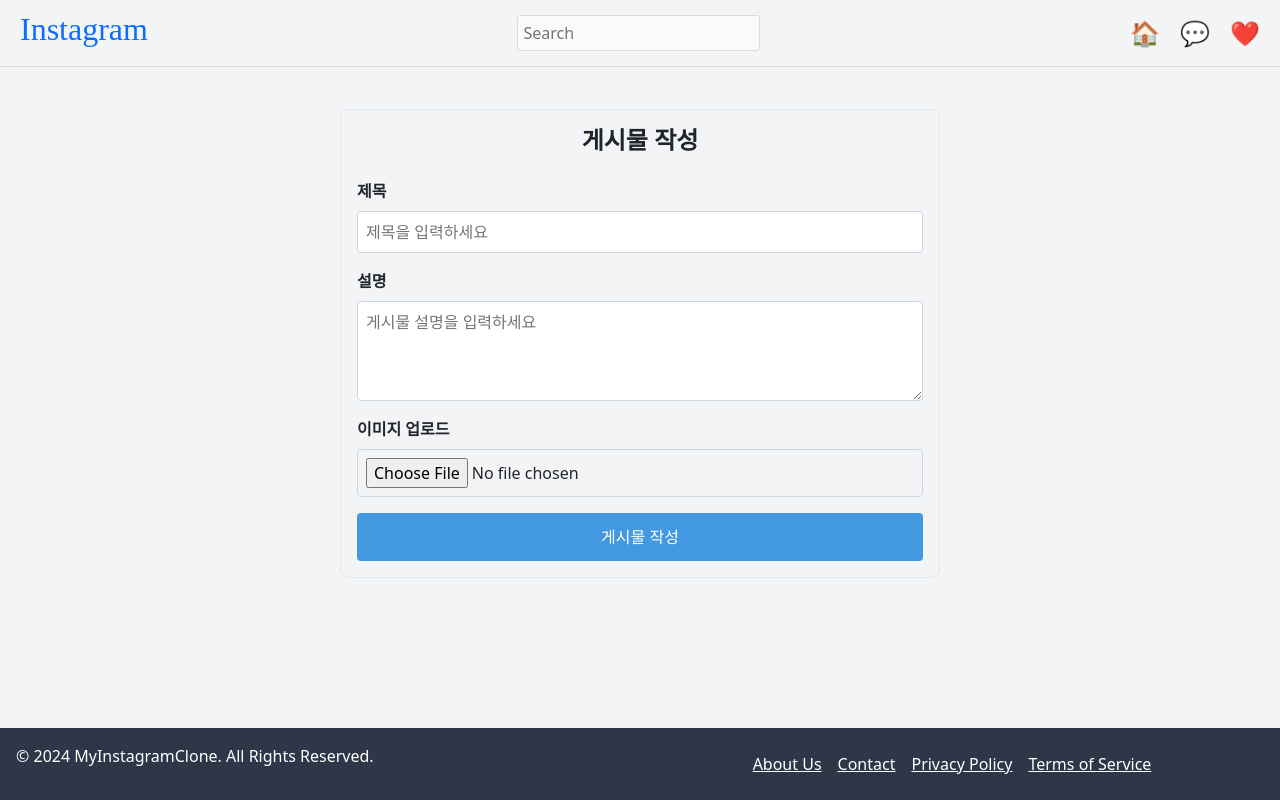
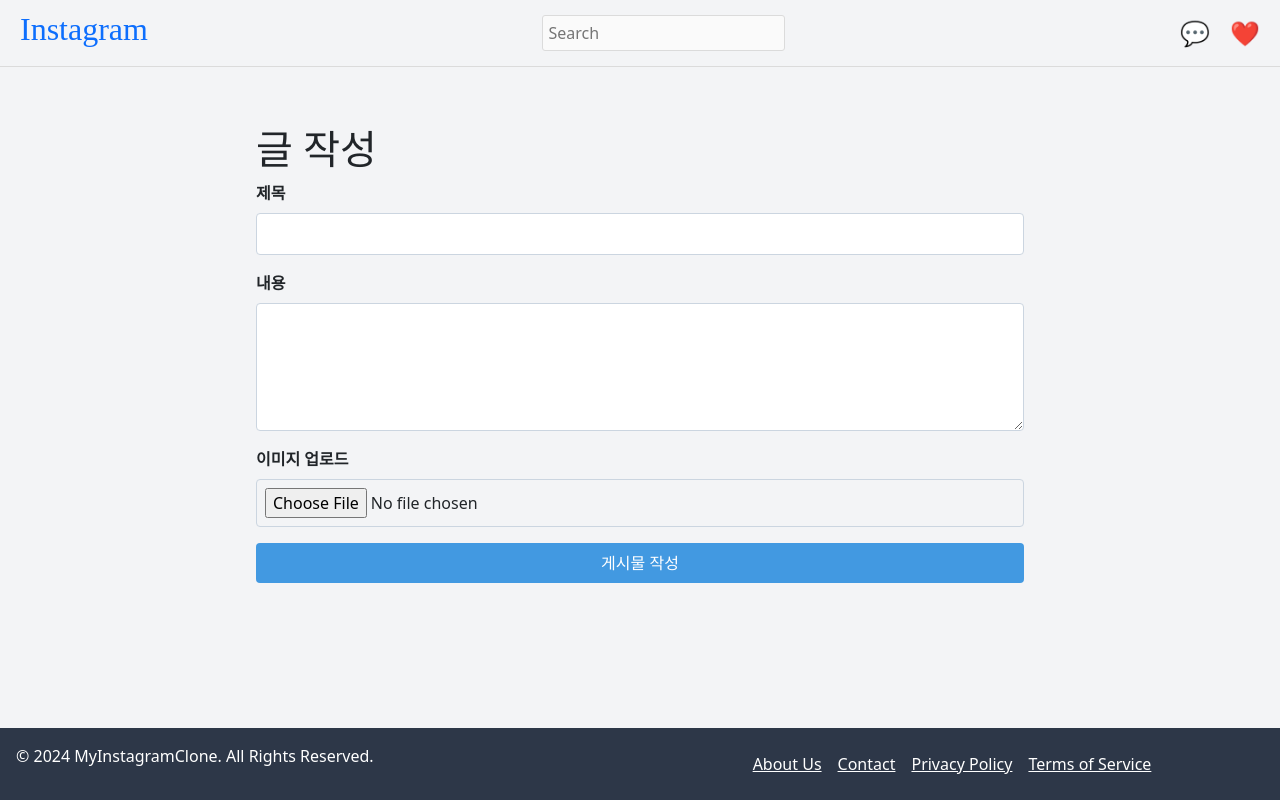
Before and after one commit to wnstndks/Instagram, a Next.js app: page /write in a window 1280 px wide. Built offline with nearby package versions, Linux system fonts and the light colour scheme.

Commit message:
connecting mongodb

```diff
--- a/app/components/Header.tsx
+++ b/app/components/Header.tsx
@@ -11,9 +11,6 @@ export default function Header() {
       <Logo><StyledLink href="/">Instagram</StyledLink></Logo>
       <SearchBar placeholder="Search" />
       <Icons>
-        <StyledLink href="/">
-          <Icon>🏠</Icon>
-        </StyledLink>
         <StyledLink href="/messages">
           <Icon>💬</Icon>
         </StyledLink>
--- a/app/write/page.tsx
+++ b/app/write/page.tsx
@@ -2,15 +2,38 @@
 
 import { useState } from 'react';
 
-export default function CreatePost() {
+export default function Write() {
   const [title, setTitle] = useState('');
   const [description, setDescription] = useState('');
   const [image, setImage] = useState<File | null>(null);
 
-  const handleSubmit = (e: React.FormEvent) => {
+  const handleSubmit = async (e: React.FormEvent) => {
     e.preventDefault();
-    // 게시물 제출 처리 로직 추가
-    console.log({ title, description, image });
+
+    // FormData 객체 생성 (파일과 다른 데이터 전송)
+    const formData = new FormData();
+    formData.append('title', title);
+    formData.append('description', description);
+    if (image) {
+      formData.append('image', image);
+    }
+
+    try {
+      const res = await fetch('/api/write', {
+        method: 'POST',
+        body: formData,
+      });
+
+      if (res.ok) {
+        const data = await res.json();
+        console.log('게시물 작성 완료:', data);
+        // 성공적으로 제출된 경우, 다른 페이지로 이동하거나 알림 표시
+      } else {
+        console.error('게시물 작성 실패');
+      }
+    } catch (error) {
+      console.error('오류 발생:', error);
+    }
   };
 
   const handleImageChange = (e: React.ChangeEvent<HTMLInputElement>) => {
@@ -21,37 +44,43 @@ export default function CreatePost() {
 
   return (
     <div style={containerStyle}>
-      <h1 style={headerStyle}>게시물 작성</h1>
+      <h1>글 작성</h1>
       <form onSubmit={handleSubmit} style={formStyle}>
         <div style={formGroupStyle}>
-          <label style={labelStyle}>제목</label>
+          <label htmlFor="title" style={labelStyle}>제목</label>
           <input
             type="text"
+            id="title"
             value={title}
             onChange={(e) => setTitle(e.target.value)}
+            required
             style={inputStyle}
-            placeholder="제목을 입력하세요"
           />
         </div>
 
         <div style={formGroupStyle}>
-          <label style={labelStyle}>설명</label>
+          <label htmlFor="description" style={labelStyle}>내용</label>
           <textarea
+            id="description"
             value={description}
             onChange={(e) => setDescription(e.target.value)}
+            required
             style={textareaStyle}
-            placeholder="게시물 설명을 입력하세요"
           />
         </div>
 
         <div style={formGroupStyle}>
-          <label style={labelStyle}>이미지 업로드</label>
-          <input type="file" onChange={handleImageChange} style={inputStyle} />
+          <label htmlFor="image" style={labelStyle}>이미지 업로드</label>
+          <input
+            type="file"
+            id="image"
+            onChange={handleImageChange}
+            accept="image/*"
+            style={inputStyle}
+          />
         </div>
 
-        <button type="submit" style={submitButtonStyle}>
-          게시물 작성
-        </button>
+        <button type="submit" style={submitButtonStyle}>게시물 작성</button>
       </form>
     </div>
   );
@@ -59,18 +88,9 @@ export default function CreatePost() {
 
 // 스타일 정의
 const containerStyle: React.CSSProperties = {
-  maxWidth: '600px',
+  maxWidth: '800px',
   margin: '2rem auto',
   padding: '1rem',
-  border: '1px solid #e2e8f0',
-  borderRadius: '0.5rem',
-};
-
-const headerStyle: React.CSSProperties = {
-  fontSize: '1.5rem',
-  fontWeight: 'bold',
-  textAlign: 'center',
-  marginBottom: '1.5rem',
 };
 
 const formStyle: React.CSSProperties = {
@@ -82,31 +102,33 @@ const formStyle: React.CSSProperties = {
 const formGroupStyle: React.CSSProperties = {
   display: 'flex',
   flexDirection: 'column',
+  gap: '0.5rem',
 };
 
 const labelStyle: React.CSSProperties = {
-  marginBottom: '0.5rem',
   fontWeight: 'bold',
 };
 
 const inputStyle: React.CSSProperties = {
   padding: '0.5rem',
+  fontSize: '1rem',
+  borderRadius: '0.25rem',
   border: '1px solid #cbd5e0',
-  borderRadius: '0.25rem',
 };
 
 const textareaStyle: React.CSSProperties = {
-  height: '100px',
   padding: '0.5rem',
+  fontSize: '1rem',
+  borderRadius: '0.25rem',
   border: '1px solid #cbd5e0',
-  borderRadius: '0.25rem',
+  minHeight: '8rem',
 };
 
 const submitButtonStyle: React.CSSProperties = {
-  padding: '0.75rem',
   backgroundColor: '#4299e1',
   color: 'white',
+  padding: '0.5rem 1rem',
+  borderRadius: '0.25rem',
   border: 'none',
-  borderRadius: '0.25rem',
   cursor: 'pointer',
 };
--- a/package.json
+++ b/package.json
@@ -14,9 +14,9 @@
     "@tailwindcss/forms": "^0.5.9",
     "bootstrap": "^5.3.3",
     "mongodb": "^6.9.0",
-    "next": "14.2.12",
-    "react": "^18",
-    "react-dom": "^18",
+    "next": "latest",
+    "react": "latest",
+    "react-dom": "latest",
     "styled-components": "^6.1.13"
   },
   "devDependencies": {
--- /dev/null
+++ b/pages/api/write.ts
@@ -0,0 +1,14 @@
+import type { NextApiRequest, NextApiResponse } from 'next';
+
+export default function handler(req: NextApiRequest, res: NextApiResponse) {
+  if (req.method === 'POST') {
+    const { title, description } = req.body;
+    console.log('제목:', title, '내용:', description);
+
+    // 이미지 처리 로직 추가 가능
+
+    res.status(200).json({ message: '게시물 작성 완료' });
+  } else {
+    res.status(405).json({ message: 'Method not allowed' });
+  }
+}
```
Also changed, not shown: pages/api/write.js (deleted).
